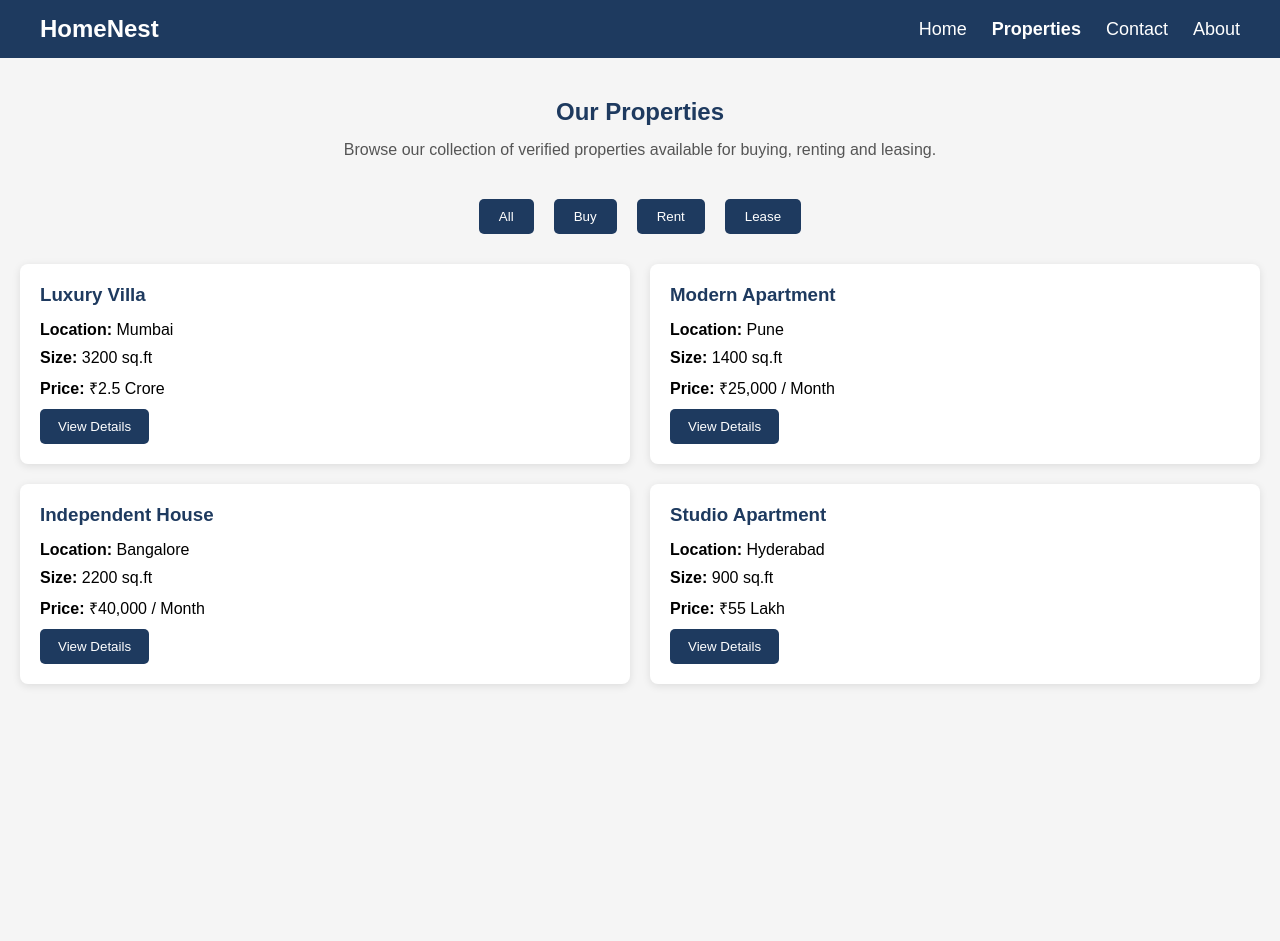
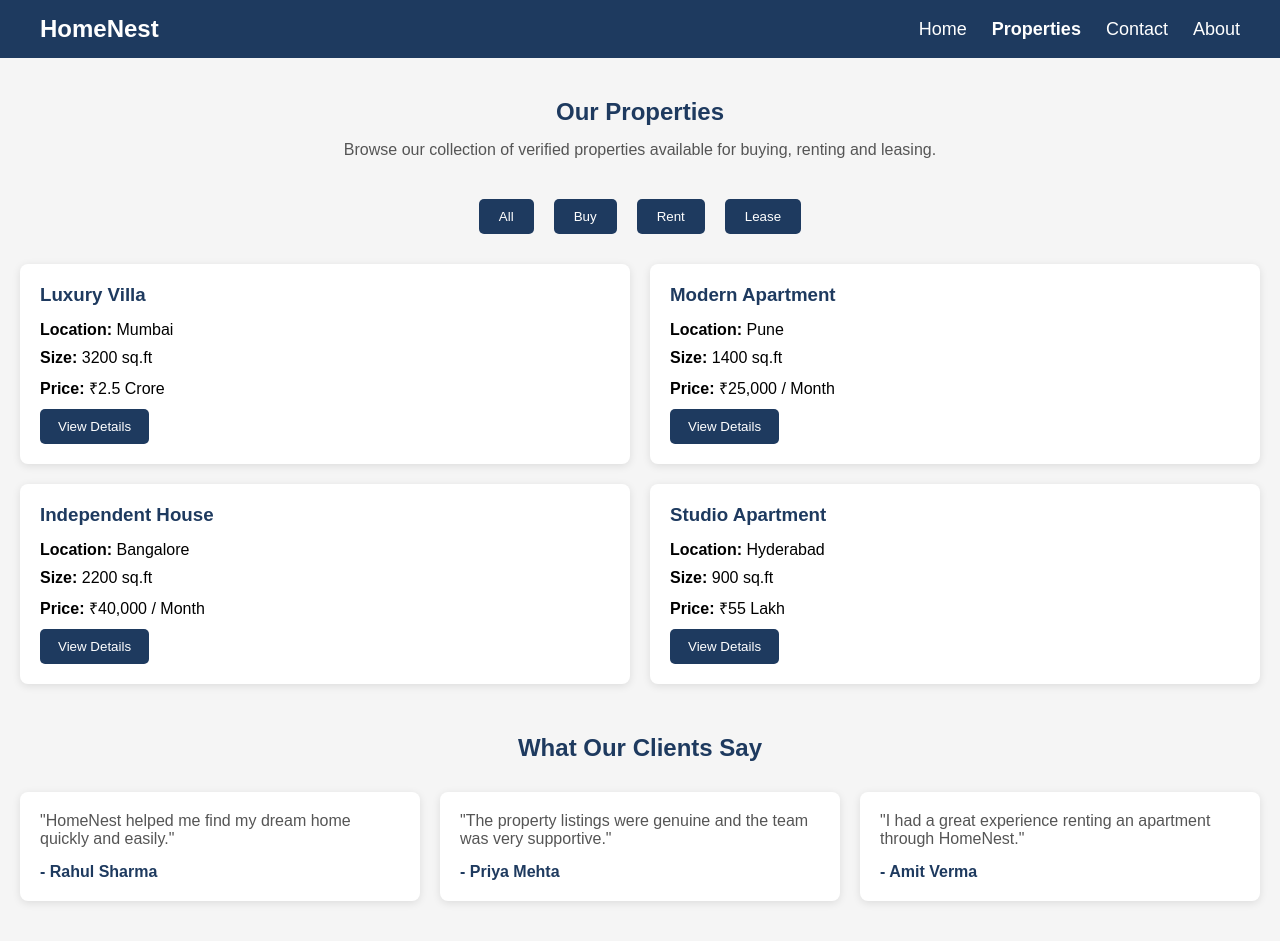
Before and after one commit to rinku-001/HomeNest, a React (Vite) app: page /properties in a window 1280 px wide. Before the commit the page ends 800 px from the top, so only its background shows below. Built offline with nearby package versions, Linux system fonts and the light colour scheme.

Commit message:
Add testimonials section

```diff
--- /dev/null
+++ b/src/components/Testimonial/Testimonial.jsx
@@ -0,0 +1,13 @@
+import styles from "./Testimonial.module.css";
+
+function Testimonial(props) {
+    return (
+        <div className={styles.card}>
+            <p>"{props.review}"</p>
+
+            <h4>- {props.name}</h4>
+        </div>
+    );
+}
+
+export default Testimonial;
--- /dev/null
+++ b/src/components/Testimonial/Testimonial.module.css
@@ -0,0 +1,15 @@
+.card{
+    background-color:white;
+    padding:20px;
+    border-radius:8px;
+    box-shadow:0 2px 8px rgba(0,0,0,0.1);
+}
+
+.card p{
+    margin-bottom:15px;
+    color:#555;
+}
+
+.card h4{
+    color:#1e3a5f;
+}
--- /dev/null
+++ b/src/data/testimonials.js
@@ -0,0 +1,19 @@
+const testimonials = [
+    {
+        id: 1,
+        name: "Rahul Sharma",
+        review: "HomeNest helped me find my dream home quickly and easily."
+    },
+    {
+        id: 2,
+        name: "Priya Mehta",
+        review: "The property listings were genuine and the team was very supportive."
+    },
+    {
+        id: 3,
+        name: "Amit Verma",
+        review: "I had a great experience renting an apartment through HomeNest."
+    }
+];
+
+export default testimonials;
--- a/src/pages/Properties.jsx
+++ b/src/pages/Properties.jsx
@@ -3,6 +3,8 @@ import styles from "./Properties.module.css";
 
 import properties from "../data/properties";
 import PropertyCard from "../components/PropertyCard/PropertyCard";
+import testimonials from "../data/testimonials";
+import Testimonial from "../components/Testimonial/Testimonial";
 
 function Properties() {
 
@@ -12,8 +14,8 @@ function Properties() {
         selectedType === "All"
             ? properties
             : properties.filter(
-                  (property) => property.type === selectedType
-              );
+                (property) => property.type === selectedType
+            );
 
     return (
         <section className={styles.container}>
@@ -57,7 +59,29 @@ function Properties() {
                 ))}
             </div>
 
+            <section className={styles.testimonialSection}>
+
+                <h2 className={styles.testimonialHeading}>
+                    What Our Clients Say
+                </h2>
+
+                <div className={styles.testimonialContainer}>
+                    {testimonials.map((testimonial) => (
+                        <Testimonial
+                            key={testimonial.id}
+                            name={testimonial.name}
+                            review={testimonial.review}
+                        />
+                    ))}
+                </div>
+
+            </section>
+
         </section>
+
+
+
+
     );
 }
 
--- a/src/pages/Properties.module.css
+++ b/src/pages/Properties.module.css
@@ -39,3 +39,19 @@
 .filterSection button:hover{
     background-color:#16314d;
 }
+
+.testimonialSection{
+    margin-top:50px;
+}
+
+.testimonialHeading{
+    text-align:center;
+    color:#1e3a5f;
+    margin-bottom:30px;
+}
+
+.testimonialContainer{
+    display:grid;
+    grid-template-columns:repeat(3,1fr);
+    gap:20px;
+}
```
